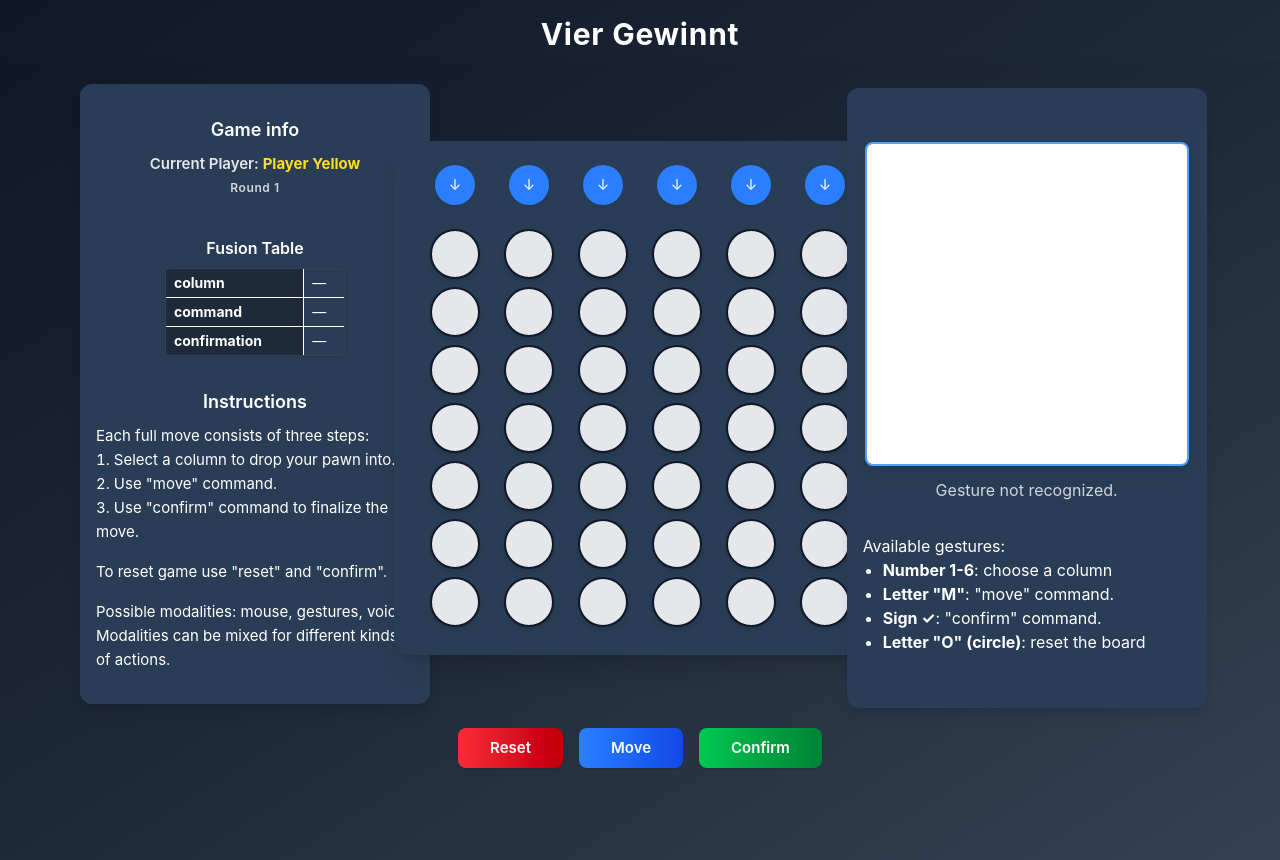
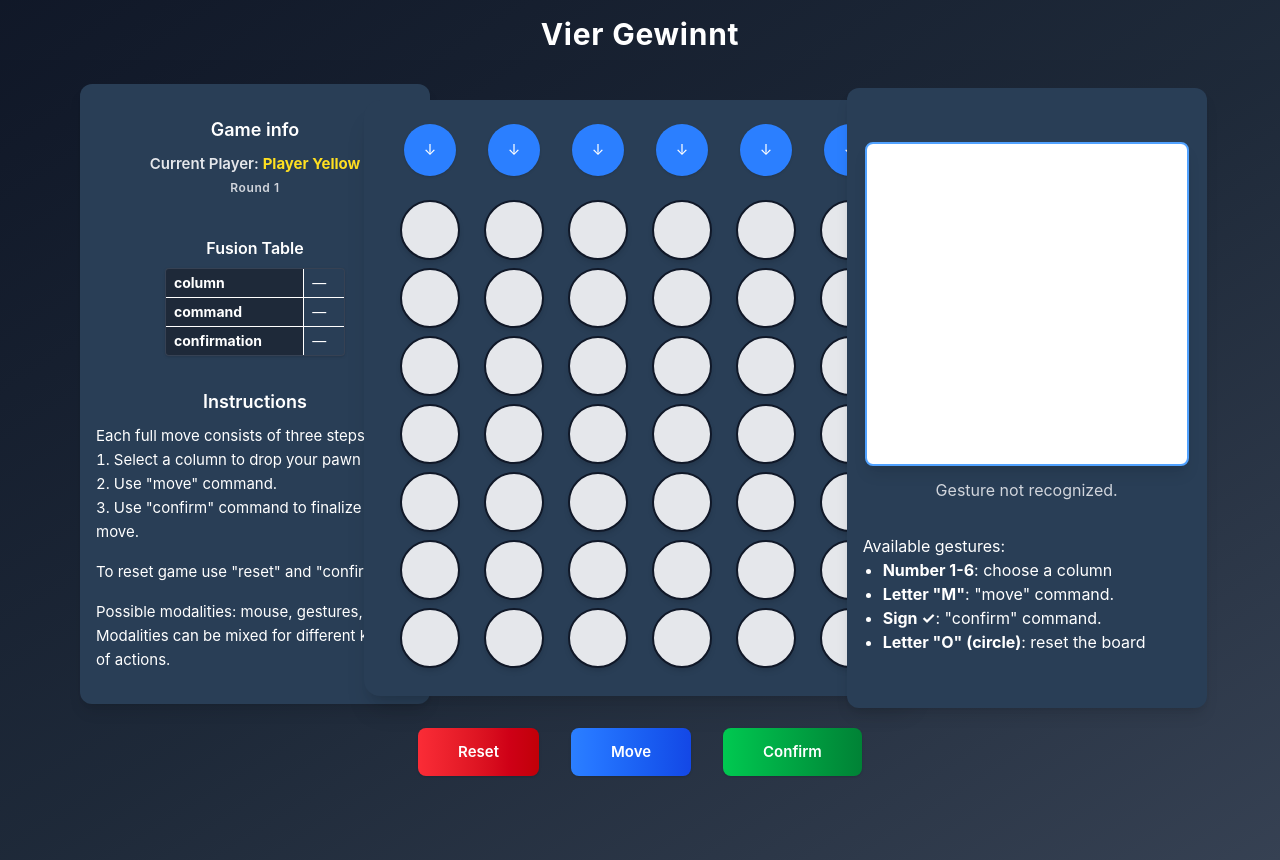
Before and after one commit to Mrv0947/VierGewinntMultimodal, a Vue app in the folder client/: page / in a window 1280 px wide. Built offline with nearby package versions, Linux system fonts and the light colour scheme; no server answers; the HTML template or start-up script is replaced by a standard one.

Commit message:
Bigger buttons

```diff
--- a/client/src/components/GameBoard.vue
+++ b/client/src/components/GameBoard.vue
@@ -328,7 +328,7 @@ onUnmounted(() => {
               @click="sendColumn(colIndex)"
               :disabled="winnerMessage !== null"
               :class="[
-                'w-10 h-10 text-white rounded-full mb-5 transition shadow',
+                'w-13 h-13 text-white rounded-full mb-5 transition shadow',
                 winnerMessage === null
                   ? 'bg-blue-500 hover:bg-blue-600 cursor-pointer'
                   : 'bg-gray-400 cursor-not-allowed'
@@ -340,7 +340,7 @@ onUnmounted(() => {
               v-for="(cell, rowIndex) in col"
               :key="rowIndex"
               :class="[
-                'w-[50px] h-[50px] rounded-full border-2 border-gray-900 m-1 shadow-md transition-all duration-800',
+                'w-[60px] h-[60px] rounded-full border-2 border-gray-900 m-1 shadow-md transition-all duration-800',
                 cell === 'red' ? 'bg-gradient-to-br from-red-500 to-red-700 shadow-red-700/40' : cell === 'yellow' ? 'bg-gradient-to-br from-yellow-300 to-yellow-500 shadow-yellow-400/40' :'bg-gray-200'
               ]"
             ></div>
@@ -377,10 +377,10 @@ onUnmounted(() => {
       </div>
     </div>
     <!-- Button-Leiste -->
-    <div class="flex justify-center mt-4 space-x-4 gap-4">
+    <div class="flex justify-center mt-4 space-x-4 gap-8">
       <button
         @click="sendCommand('new')"
-        class="px-8 py-2 bg-gradient-to-r from-red-500 to-red-700 text-white rounded-lg font-semibold shadow hover:from-red-600 hover:to-red-800"
+        class="px-10 py-3 bg-gradient-to-r from-red-500 to-red-700 text-white rounded-lg font-semibold shadow hover:from-red-600 hover:to-red-800"
       >
         Reset
       </button>
@@ -388,7 +388,7 @@ onUnmounted(() => {
         @click="sendCommand('move')"
         :disabled="winnerMessage !== null"
         :class="[
-          'px-8 py-2 rounded-lg font-semibold shadow',
+          'px-10 py-3 rounded-lg font-semibold shadow',
           winnerMessage === null
             ? 'bg-gradient-to-r from-blue-500 to-blue-700 text-white hover:from-blue-600 hover:to-blue-800'
             : 'bg-gray-400 text-white cursor-not-allowed'
@@ -398,7 +398,7 @@ onUnmounted(() => {
       </button>
       <button
         @click="sendConfirm"
-        class="px-8 py-2 bg-gradient-to-r from-green-500 to-green-700 text-white rounded-lg font-semibold shadow hover:from-green-600 hover:to-green-800"
+        class="px-10 py-3 bg-gradient-to-r from-green-500 to-green-700 text-white rounded-lg font-semibold shadow hover:from-green-600 hover:to-green-800"
       >
         Confirm
       </button>
```
